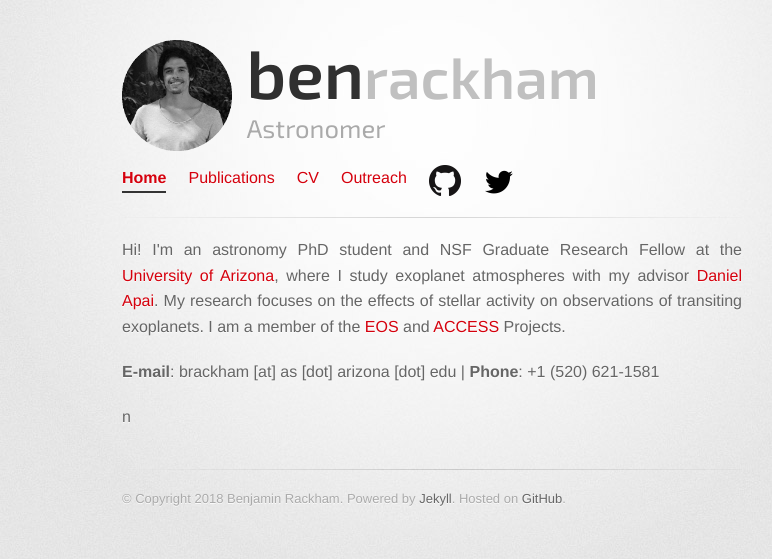
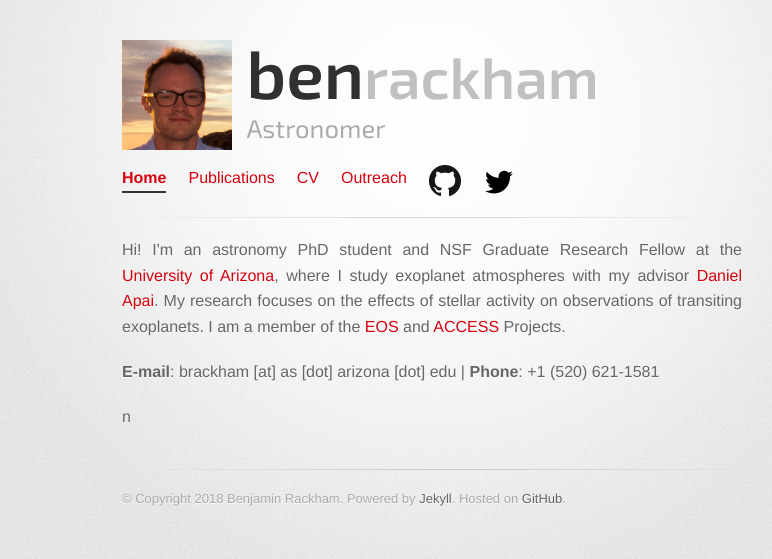
Before and after one commit to brackham/brackham.github.io, a Jekyll site: the page built from index.html, in a window 1280 px wide. Shown: the top 559 px of the page, without its empty margins (208-980 px from the left). Built offline with Jekyll 4.4.1, drawn with Linux system fonts in a browser that asks for light colours.

Commit message:
Update header.html

```diff
--- a/_includes/header.html
+++ b/_includes/header.html
@@ -40,7 +40,7 @@
       <header>
           <div id="headerhead">
              <div id = "headerimg">
-                 <img src="/images/headerim.gif" width="110" height="110">
+                 <img src="/images/headerim.jpg" width="110" height="110">
              </div>
              <div id = "headercont">
                  <h1><a href="/"><em>ben</em>rackham</a></h1>
```
